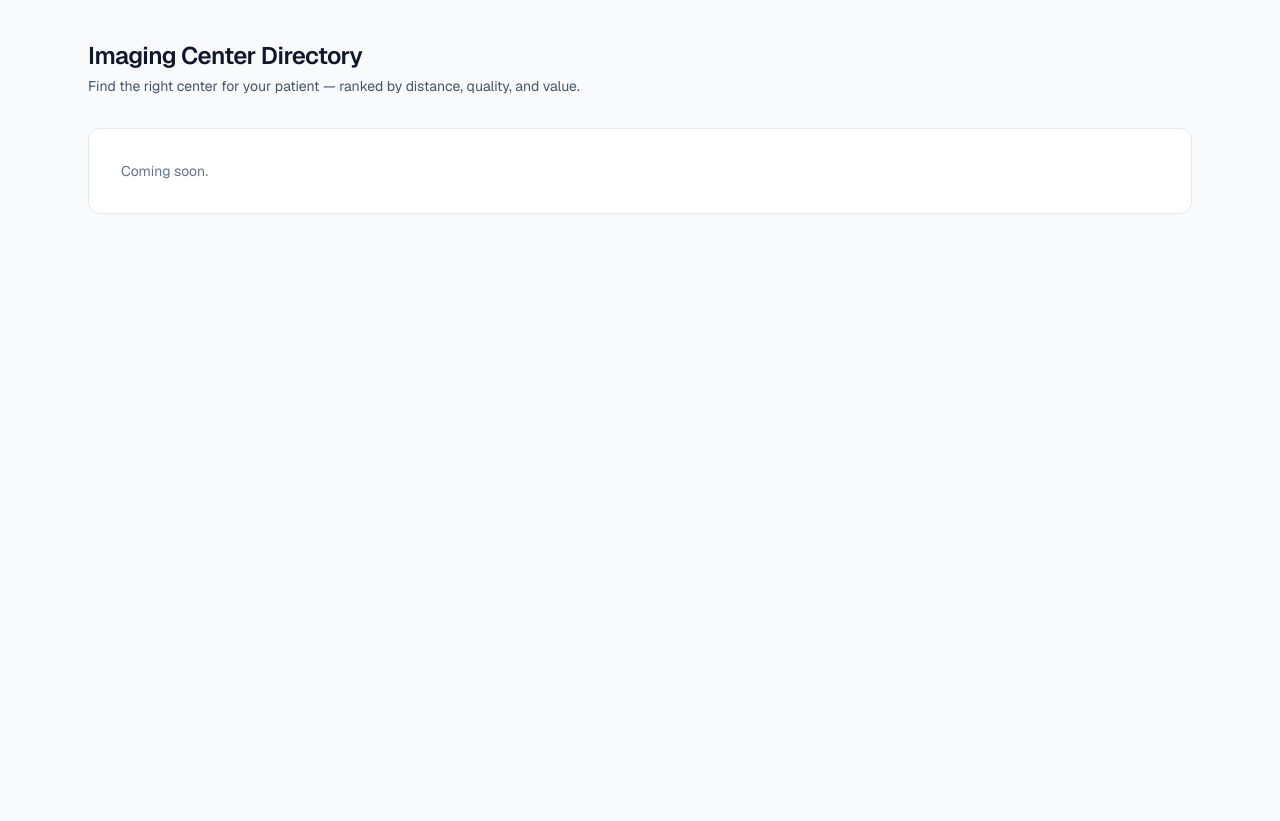
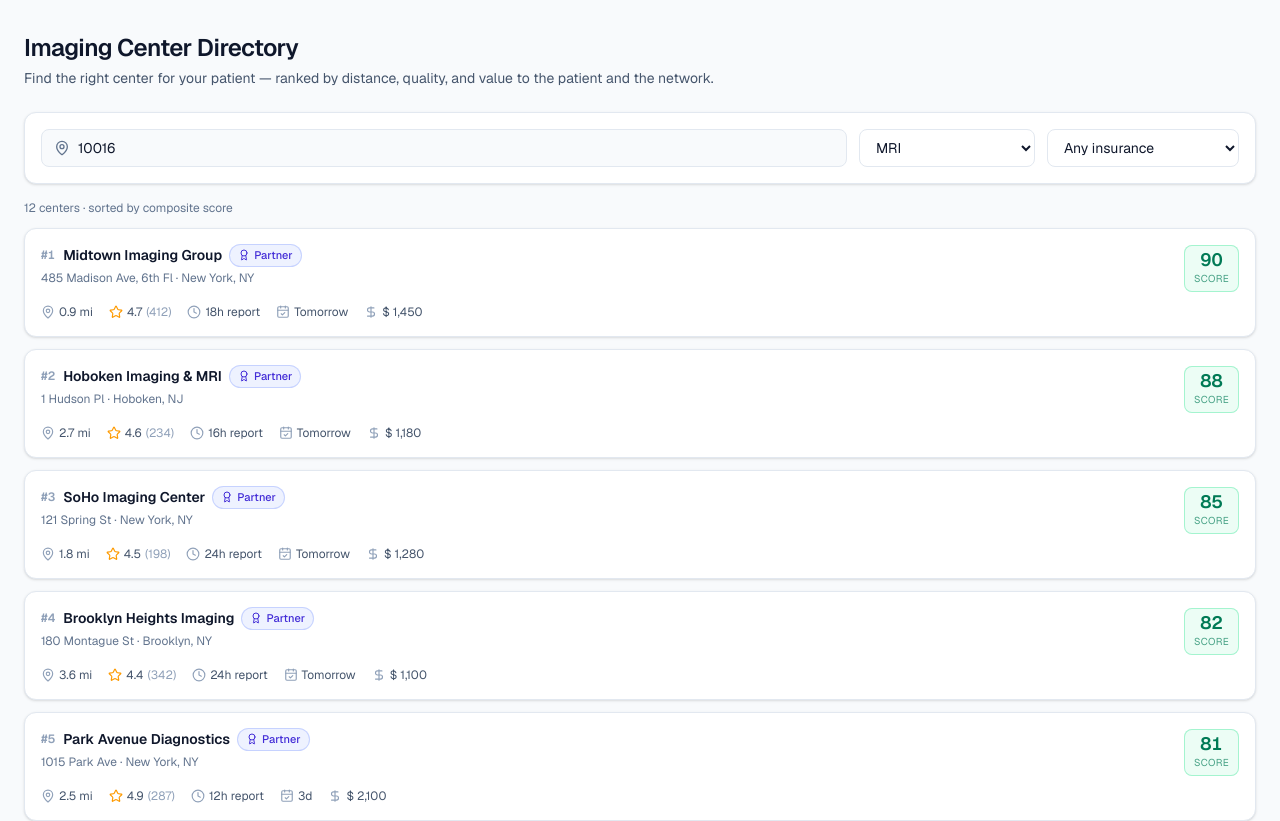
Before and after one commit to minixuru/imaging-center-directory, a Next.js app: page / in a window 1280 px wide. Shown: the top 821 px of the page. Before the commit the page ends 800 px from the top, so only its background shows below. Built offline with nearby package versions, Linux system fonts and the light colour scheme.

Commit message:
Wire up search and ranked results list

```diff
--- a/src/app/page.tsx
+++ b/src/app/page.tsx
@@ -1,17 +1,74 @@
+"use client";
+
+import { useMemo, useState } from "react";
+import { CenterCard } from "@/components/CenterCard";
+import { SearchBar } from "@/components/SearchBar";
+import { CENTERS, geocode } from "@/lib/data";
+import { DEFAULT_WEIGHTS, rankCenters } from "@/lib/ranking";
+import type { SearchInput } from "@/lib/types";
+
 export default function Home() {
+  const [search, setSearch] = useState<SearchInput>({
+    location: "10016",
+    modality: "MRI",
+    insurance: "",
+  });
+  const [selectedId, setSelectedId] = useState<string | null>(null);
+
+  const { coords: origin, matched } = useMemo(
+    () => geocode(search.location),
+    [search.location],
+  );
+
+  const ranked = useMemo(
+    () => rankCenters(CENTERS, origin, search, DEFAULT_WEIGHTS),
+    [origin, search],
+  );
+
   return (
-    <main className="mx-auto max-w-6xl px-6 py-10">
-      <header className="mb-8">
+    <main className="mx-auto max-w-7xl px-6 py-8">
+      <header className="mb-6">
         <h1 className="text-2xl font-semibold tracking-tight text-slate-900">
           Imaging Center Directory
         </h1>
         <p className="mt-1 text-sm text-slate-600">
           Find the right center for your patient — ranked by distance, quality,
-          and value.
+          and value to the patient and the network.
         </p>
       </header>
-      <section className="rounded-xl border border-slate-200 bg-white p-8 text-sm text-slate-500">
-        Coming soon.
+
+      <SearchBar value={search} onChange={setSearch} />
+
+      <div className="mt-4 flex items-center justify-between text-xs text-slate-500">
+        <span>
+          {ranked.length} centers · sorted by composite score
+          {!matched && search.location && (
+            <span className="ml-2 rounded-full bg-amber-50 px-2 py-0.5 text-[11px] font-medium text-amber-700 ring-1 ring-amber-200">
+              Location not recognized — using NYC as origin
+            </span>
+          )}
+        </span>
+      </div>
+
+      <section className="mt-3 grid gap-3">
+        {ranked.map((scored, i) => (
+          <CenterCard
+            key={scored.center.id}
+            scored={scored}
+            rank={i + 1}
+            selected={selectedId === scored.center.id}
+            onSelect={() =>
+              setSelectedId(
+                selectedId === scored.center.id ? null : scored.center.id,
+              )
+            }
+          />
+        ))}
+        {ranked.length === 0 && (
+          <div className="rounded-xl border border-slate-200 bg-white p-8 text-center text-sm text-slate-500">
+            No centers match those filters. Try widening your search.
+          </div>
+        )}
       </section>
     </main>
   );
--- /dev/null
+++ b/src/components/CenterCard.tsx
@@ -0,0 +1,126 @@
+"use client";
+
+import {
+  Award,
+  Clock,
+  DollarSign,
+  MapPin,
+  Star,
+  CalendarCheck,
+  ShieldCheck,
+} from "lucide-react";
+import type { ScoredCenter } from "@/lib/types";
+import { cn } from "@/lib/cn";
+
+type Props = {
+  scored: ScoredCenter;
+  rank: number;
+  selected: boolean;
+  onSelect: () => void;
+};
+
+function scoreColor(score: number) {
+  if (score >= 80) return "bg-emerald-50 text-emerald-700 ring-emerald-200";
+  if (score >= 65) return "bg-sky-50 text-sky-700 ring-sky-200";
+  if (score >= 50) return "bg-amber-50 text-amber-700 ring-amber-200";
+  return "bg-slate-50 text-slate-700 ring-slate-200";
+}
+
+function fmtAvail(hours: number) {
+  if (hours <= 4) return "Today";
+  if (hours <= 24) return "Tomorrow";
+  const days = Math.round(hours / 24);
+  return `${days}d`;
+}
+
+export function CenterCard({ scored, rank, selected, onSelect }: Props) {
+  const { center, distanceMiles, score, inNetwork, modalityMatch } = scored;
+  return (
+    <button
+      type="button"
+      onClick={onSelect}
+      className={cn(
+        "w-full rounded-xl border bg-white p-4 text-left transition shadow-sm",
+        "hover:border-slate-300 hover:shadow-md",
+        selected ? "border-slate-900 ring-2 ring-slate-900/10" : "border-slate-200",
+      )}
+    >
+      <div className="flex items-start justify-between gap-3">
+        <div className="min-w-0 flex-1">
+          <div className="flex items-center gap-2">
+            <span className="text-xs font-semibold tabular-nums text-slate-400">
+              #{rank}
+            </span>
+            <h3 className="truncate text-sm font-semibold text-slate-900">
+              {center.name}
+            </h3>
+            {center.isExpertRadiologyPartner && (
+              <span
+                title="Expert Radiology partner — uses PrecisionPlus reporting"
+                className="inline-flex shrink-0 items-center gap-1 rounded-full bg-indigo-50 px-2 py-0.5 text-[11px] font-medium text-indigo-700 ring-1 ring-indigo-200"
+              >
+                <Award className="h-3 w-3" /> Partner
+              </span>
+            )}
+          </div>
+          <p className="mt-1 truncate text-xs text-slate-500">
+            {center.address.line1} · {center.address.city}, {center.address.state}
+          </p>
+        </div>
+        <div
+          className={cn(
+            "shrink-0 rounded-lg px-2.5 py-1.5 text-center ring-1 ring-inset",
+            scoreColor(score),
+          )}
+        >
+          <div className="text-lg font-semibold leading-none tabular-nums">
+            {score}
+          </div>
+          <div className="mt-0.5 text-[10px] uppercase tracking-wide opacity-70">
+            score
+          </div>
+        </div>
+      </div>
+
+      <div className="mt-3 flex flex-wrap items-center gap-x-4 gap-y-1.5 text-xs text-slate-600">
+        <span className="inline-flex items-center gap-1">
+          <MapPin className="h-3.5 w-3.5 text-slate-400" />
+          {distanceMiles.toFixed(1)} mi
+        </span>
+        <span className="inline-flex items-center gap-1">
+          <Star className="h-3.5 w-3.5 text-amber-500" />
+          {center.patientRating.toFixed(1)}{" "}
+          <span className="text-slate-400">({center.reviewCount})</span>
+        </span>
+        <span className="inline-flex items-center gap-1">
+          <Clock className="h-3.5 w-3.5 text-slate-400" />
+          {center.avgTurnaroundHours}h report
+        </span>
+        <span className="inline-flex items-center gap-1">
+          <CalendarCheck className="h-3.5 w-3.5 text-slate-400" />
+          {fmtAvail(center.nextAvailableHours)}
+        </span>
+        <span className="inline-flex items-center gap-1">
+          <DollarSign className="h-3.5 w-3.5 text-slate-400" />${" "}
+          {center.estimatedMriCostUSD.toLocaleString()}
+        </span>
+      </div>
+
+      {(!inNetwork || !modalityMatch) && (
+        <div className="mt-3 flex flex-wrap gap-2">
+          {!modalityMatch && (
+            <span className="inline-flex items-center rounded-full bg-rose-50 px-2 py-0.5 text-[11px] font-medium text-rose-700 ring-1 ring-rose-200">
+              Modality not offered
+            </span>
+          )}
+          {!inNetwork && (
+            <span className="inline-flex items-center gap-1 rounded-full bg-amber-50 px-2 py-0.5 text-[11px] font-medium text-amber-700 ring-1 ring-amber-200">
+              <ShieldCheck className="h-3 w-3" />
+              Out of network
+            </span>
+          )}
+        </div>
+      )}
+    </button>
+  );
+}
--- /dev/null
+++ b/src/components/SearchBar.tsx
@@ -0,0 +1,80 @@
+"use client";
+
+import { MapPin } from "lucide-react";
+import type { InsurancePlan, Modality, SearchInput } from "@/lib/types";
+
+const MODALITIES: Modality[] = [
+  "MRI",
+  "CT",
+  "X-Ray",
+  "Ultrasound",
+  "Mammography",
+  "PET-CT",
+  "Fluoroscopy",
+  "DEXA",
+];
+
+const INSURANCE_PLANS: InsurancePlan[] = [
+  "Aetna",
+  "Anthem",
+  "BlueCross",
+  "Cigna",
+  "Humana",
+  "Medicare",
+  "Medicaid",
+  "UnitedHealth",
+];
+
+type Props = {
+  value: SearchInput;
+  onChange: (next: SearchInput) => void;
+};
+
+export function SearchBar({ value, onChange }: Props) {
+  return (
+    <div className="flex flex-col gap-3 rounded-xl border border-slate-200 bg-white p-4 shadow-sm md:flex-row md:items-center">
+      <label className="flex flex-1 items-center gap-2 rounded-lg border border-slate-200 bg-slate-50 px-3 py-2 focus-within:border-slate-400 focus-within:bg-white">
+        <MapPin className="h-4 w-4 shrink-0 text-slate-500" />
+        <input
+          className="w-full bg-transparent text-sm text-slate-900 placeholder-slate-400 outline-none"
+          placeholder="Patient location (zip, neighborhood, city)"
+          value={value.location}
+          onChange={(e) => onChange({ ...value, location: e.target.value })}
+        />
+      </label>
+      <select
+        className="rounded-lg border border-slate-200 bg-white px-3 py-2 text-sm text-slate-900 outline-none focus:border-slate-400 md:w-44"
+        value={value.modality}
+        onChange={(e) =>
+          onChange({ ...value, modality: e.target.value as Modality | "" })
+        }
+        aria-label="Modality"
+      >
+        <option value="">Any modality</option>
+        {MODALITIES.map((m) => (
+          <option key={m} value={m}>
+            {m}
+          </option>
+        ))}
+      </select>
+      <select
+        className="rounded-lg border border-slate-200 bg-white px-3 py-2 text-sm text-slate-900 outline-none focus:border-slate-400 md:w-48"
+        value={value.insurance}
+        onChange={(e) =>
+          onChange({
+            ...value,
+            insurance: e.target.value as InsurancePlan | "",
+          })
+        }
+        aria-label="Insurance"
+      >
+        <option value="">Any insurance</option>
+        {INSURANCE_PLANS.map((p) => (
+          <option key={p} value={p}>
+            {p}
+          </option>
+        ))}
+      </select>
+    </div>
+  );
+}
--- /dev/null
+++ b/src/lib/cn.ts
@@ -0,0 +1,5 @@
+import clsx, { type ClassValue } from "clsx";
+
+export function cn(...inputs: ClassValue[]): string {
+  return clsx(inputs);
+}
```
